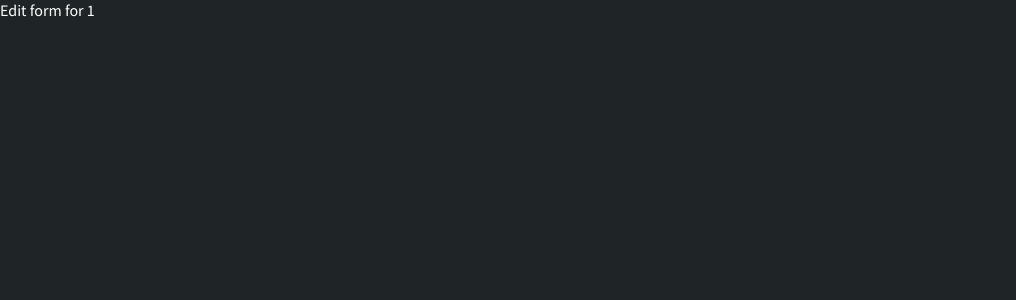
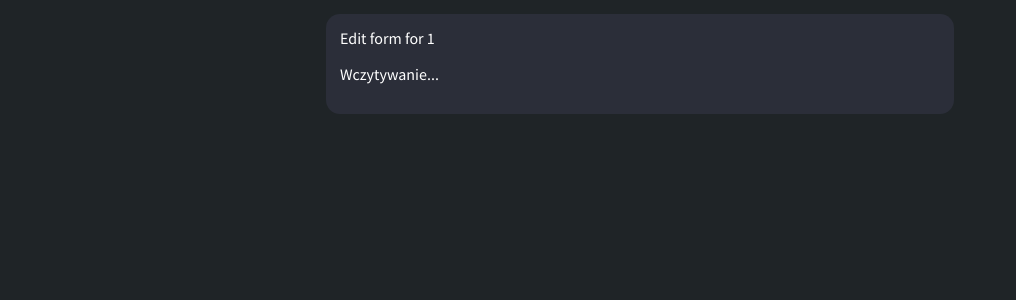
Before and after one commit to RebialkowskiHubert/ToDoReact, a React (Create React App) app: page /todo_items/1 in a window 1280 px wide. Shown: the top 300 px of the page, without its empty margins (0-1016 px from the left). Built offline with nearby package versions, Linux system fonts and the light colour scheme; no server answers.

Commit message:
lastComit

```diff
--- a/package.json
+++ b/package.json
@@ -3,6 +3,7 @@
   "version": "0.1.0",
   "private": true,
   "dependencies": {
+    "formik": "^2.0.4",
     "ramda": "^0.26.1",
     "react": "^16.12.0",
     "react-dom": "^16.12.0",
--- a/src/App.js
+++ b/src/App.js
@@ -1,16 +1,31 @@
 import React, { Component } from 'react';
+import { BrowserRouter as Router, Route, Switch } from 'react-router-dom';
+import styled from 'styled-components';
 import ToDoList from './containers/ToDoList/index';
 import ToDoEditForm from './components/ToDoEditForm/index';
-import { BrowserRouter as Router, Route } from 'react-router-dom';
+import NotFound from './components/NotFound/index';
+
+const Container = styled.div`
+  background: #2B2E39;
+  margin: 0 auto;
+  width: 80%;
+  max-width: 600px;
+  padding: 14px;
+  border-radius: 14px;
+  margin-top: 14px;
+`;
 
 class App extends Component {
     render() {
       return (
         <Router>
-          <div>
-            <Route exact path='/' component={ToDoList} />
-            <Route path='/todo_items/:item_id' component={ToDoEditForm} />
-          </div>
+          <Container>
+            <Switch>
+              <Route exact path='/' component={ToDoList} />
+              <Route exact path='/todo_items/:item_id' component={ToDoEditForm} />
+              <Route component={NotFound} />
+            </Switch>
+          </Container>
         </Router>
     )
   }
--- /dev/null
+++ b/src/components/NotFound/index.js
@@ -0,0 +1,32 @@
+import React, { Component } from 'react';
+import { Redirect } from 'react-router-dom';
+
+class NotFound extends Component {
+    state = {
+        counter: 10
+    }
+
+    componentDidMount = () => {
+        const intervalId = setInterval(this.countdown, 1000);
+        this.setState({intervalId});
+    }
+
+    countdown = () => this.setState({counter: this.state.counter - 1});
+
+    componentWillUnmount = () => clearInterval(this.state.intervalId);
+
+    render() {
+        const { location } = this.props;
+        const { counter } = this.state;
+
+        return (
+            <div>
+                <p>Nie znaleziono strony <code>{location.pathname}</code> :(</p>
+                <p>Przekierowanie do strony głównej za: {counter}</p>
+                {counter === 0 && <Redirect to="/" />}
+            </div>
+        )
+    }
+}
+
+export default NotFound;
--- a/src/components/ToDoEditForm/index.js
+++ b/src/components/ToDoEditForm/index.js
@@ -1,10 +1,47 @@
 import React, { Component } from 'react';
+import { get } from '../../helpers/carsApi';
+import { Formik } from 'formik';
 
 class ToDoEditForm extends Component {
+    state = {
+        toDoItem: null,
+        fetched: false
+    }
+
+    componentDidMount = async() => {
+        const toDoItem = await get("VF3YDDMAC11179894");
+
+        this.setState({toDoItem, fetched: true})
+    }
+
     render() {
         return (
             <div>
                 Edit form for {this.props.match.params.item_id}
+                { this.state.fetched ?
+                    <Formik
+                        initialValues={{...this.state.toDoItem}}
+                        onSubmit={(values) => {
+                            console.log(values);
+                        }}
+                        render = {({
+                            values,
+                            errors,
+                            touched,
+                            handleBlur,
+                            handleChange,
+                            handleSubmit,
+                            isSubmiting
+                        }) => (
+                            <form onSubmit={handleSubmit}>
+                                <input name="content" onChange={handleChange} value={values.content} />
+                                <br />
+                                <button type="submit">Zaktualizuj</button>
+                            </form>
+                        )}
+                    />
+                    : <p>Wczytywanie...</p>
+                }
             </div>
         )
     }
--- a/src/components/ToDoItem/index.js
+++ b/src/components/ToDoItem/index.js
@@ -1,6 +1,17 @@
 import React, { Component } from 'react';
 import '../../App.css';
 import styled from 'styled-components';
+import { Link } from 'react-router-dom';
+
+const StyledLink = styled(Link)`
+    color: palevioletred;
+    text-decoration: none;
+    margin-left: 5px;
+
+    &:hover {
+        color: #fff;
+    }
+`;
 
 const Item = styled.div`
     background: #343744;
@@ -25,11 +36,12 @@ class ToDoItem extends Component {
     }
 
     render() {
-        const { text } = this.props;
+        const { text, id } = this.props;
 
         return (
         <Item onClick={this.toggleDone} done={this.state.done}>
             {text}
+            <StyledLink to={`/todo_items/${id}`}>Edytuj</StyledLink>
         </Item>
         )
     }
--- a/src/containers/ToDoList/index.js
+++ b/src/containers/ToDoList/index.js
@@ -20,7 +20,7 @@ const Header = styled.h1`
 
 class ToDoList extends Component {
   componentDidMount = async() => {
-    const car = await CarsApi.getAll('VF3YDDMAC11179894');
+    const car = await CarsApi.get('VF3YDDMAC11179894');
     console.log(car.Results[0].Make);
 
     const { tasks } = this.state;
--- a/src/helpers/carsApi.js
+++ b/src/helpers/carsApi.js
@@ -1,7 +1,7 @@
 import { carsApiUrl } from './routes';
 import * as api from './api';
 
-export const getAll = vin =>
+export const get = vin =>
     api.get(carsApiUrl(vin));
 
 export const create = params => {
```
Also changed, not shown: 1 other file (tests, documents, lock files or other folders).
